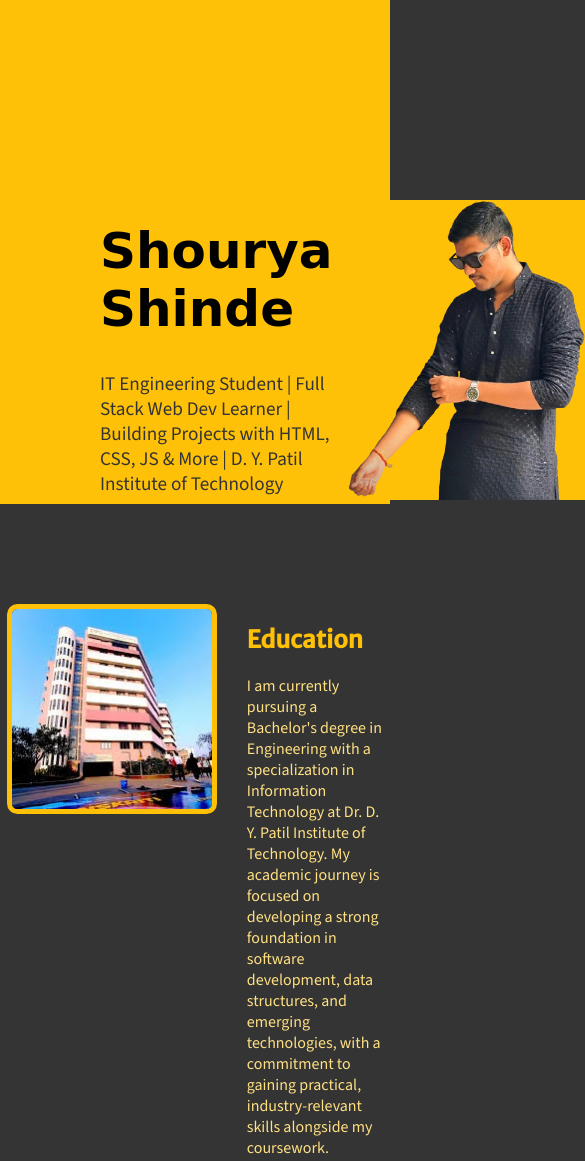
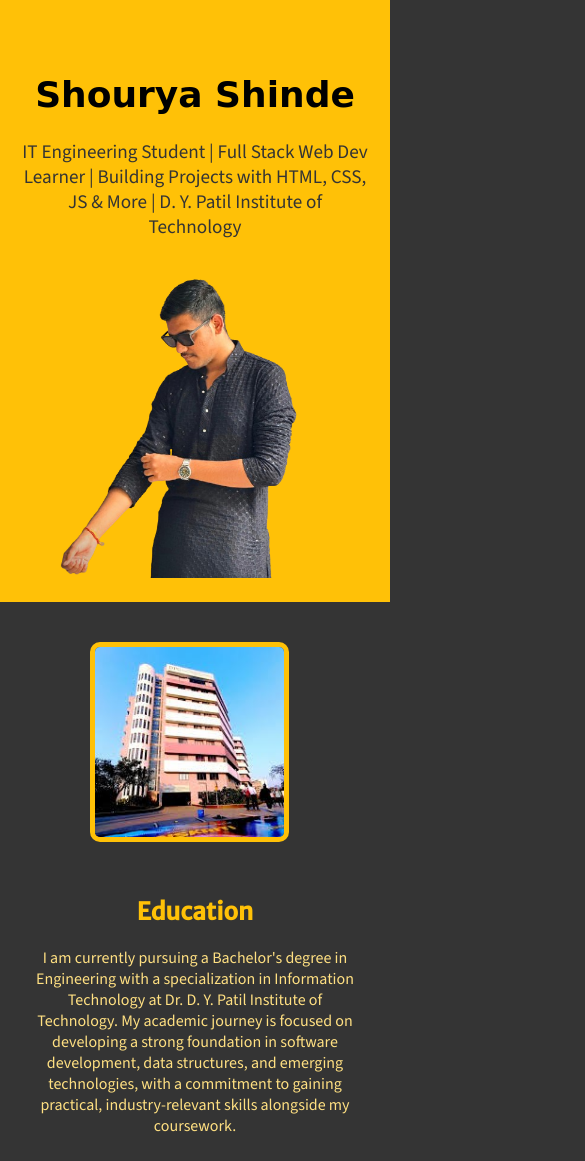
Before and after one commit to ShouryaShinde/Portfolio-Capstone-Project-2, a plain HTML site: page index.html in a window 390 px wide. Shown: the top 1161 px of the page, 585 px wide, since content can reach past the window. Drawn offline with nearby package versions, Linux system fonts and the light colour scheme; a web font is replaced by a local one.

Commit message:
Update style.css

```diff
--- a/style.css
+++ b/style.css
@@ -92,3 +92,63 @@ p {
   color: #343434;
   font-size: larger;
 }
+@media only screen and (max-width: 767px) {
+  body {
+    grid-template-columns: 1fr;
+  }
+
+  .hero {
+    flex-direction: column;
+    padding: 50px 20px 20px 20px;
+    text-align: center;
+    height: auto;
+  }
+
+  .specialimage {
+    margin-top: 20px;
+  }
+
+  .personal {
+    padding: 0 15px;
+  }
+
+  .Line1, .Line2, .Line3 {
+    flex-direction: column;
+    align-items: center;
+    margin: 40px 0;
+  }
+
+  .item {
+    width: 90%;
+    text-align: center;
+  }
+
+  .img1 {
+    width: 90%;
+    height: auto;
+  }
+
+  .contact {
+    padding: 50px 20px;
+    text-align: center;
+  }
+
+  .footer {
+    flex-direction: column;
+    align-items: center;
+    gap: 20px;
+    padding: 30px 10px;
+  }
+
+  h1 {
+    font-size: 36px;
+  }
+
+  h2 {
+    font-size: 24px;
+  }
+
+  p {
+    font-size: 16px;
+  }
+}
```
